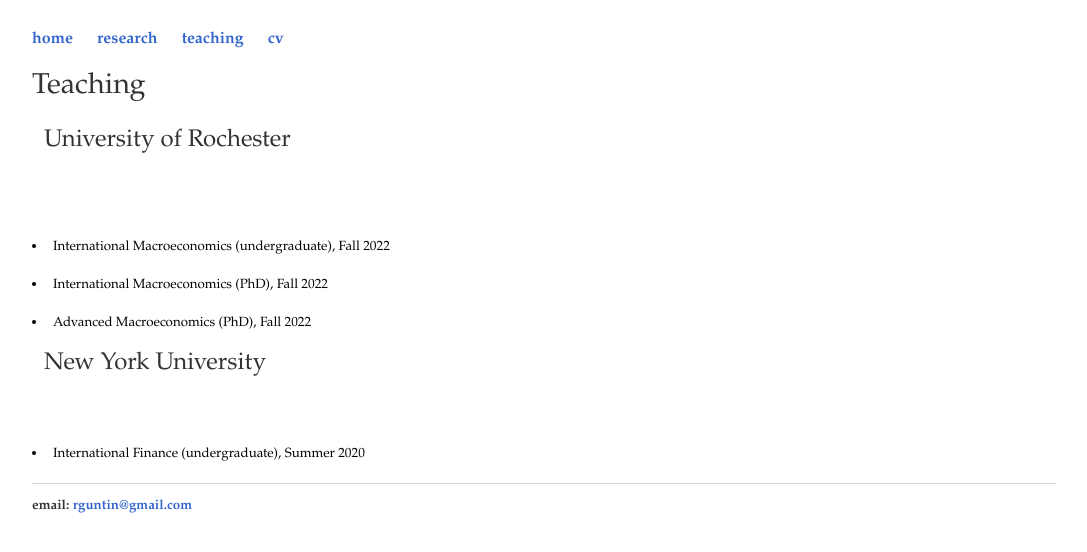
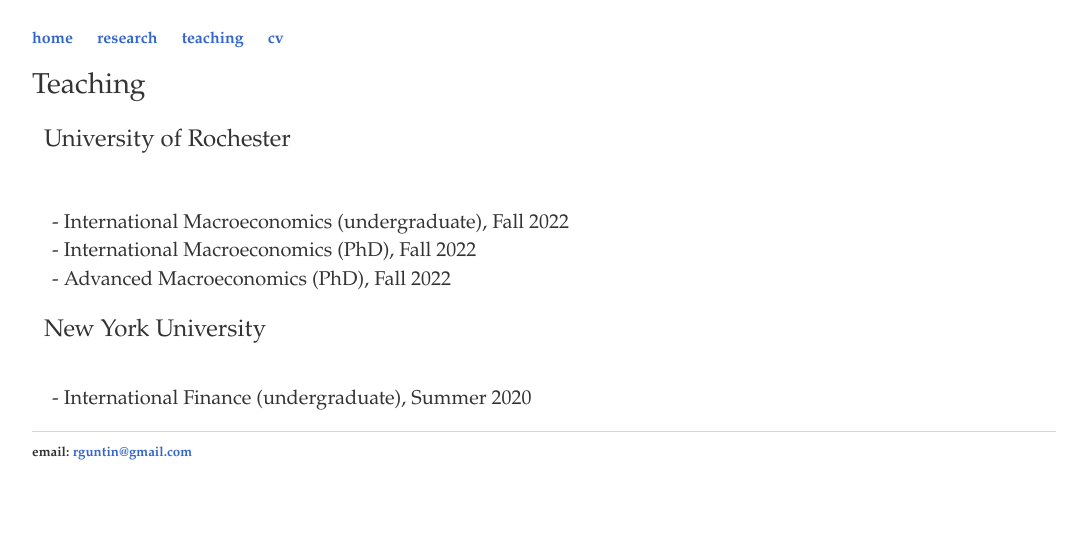
Before and after one commit to rafaguntin/rafaguntin.github.io, a Jekyll site: the page built from teaching/index.html, in a window 1280 px wide. Shown: the top 552 px of the page, without its empty margins (96-1183 px from the left). Built offline with Jekyll 4.4.1, drawn with Linux system fonts in a browser that asks for light colours.

Commit message:
Update index.html

```diff
--- a/teaching/index.html
+++ b/teaching/index.html
@@ -9,18 +9,20 @@
 				        <p>
 
 				         &nbsp; University of Rochester <small>
-						<br style="line-height: 0.2em;">
-					<br>  &nbsp;  &nbsp; <li> International Macroeconomics (undergraduate), Fall 2022
-					<br>  &nbsp;  &nbsp; <li> International Macroeconomics (PhD), Fall 2022
-					<br>  &nbsp;  &nbsp; <li> Advanced Macroeconomics (PhD), Fall 2022
+						  <p>
+					<br>  &nbsp;  &nbsp; - International Macroeconomics (undergraduate), Fall 2022
+					<br>  &nbsp;  &nbsp; - International Macroeconomics (PhD), Fall 2022
+					<br>  &nbsp;  &nbsp; - Advanced Macroeconomics (PhD), Fall 2022
+							  </p>
 
 					</p>
 
 					<p>
 					<big>
 				          &nbsp; New York University <small>
-						<br style="line-height: 0.2em;">
-					<br>  &nbsp;  &nbsp; <li> International Finance (undergraduate), Summer 2020
+						  <p>
+					<br>  &nbsp;  &nbsp; - International Finance (undergraduate), Summer 2020
+						</p>
 
 		                        </p>
 
```
